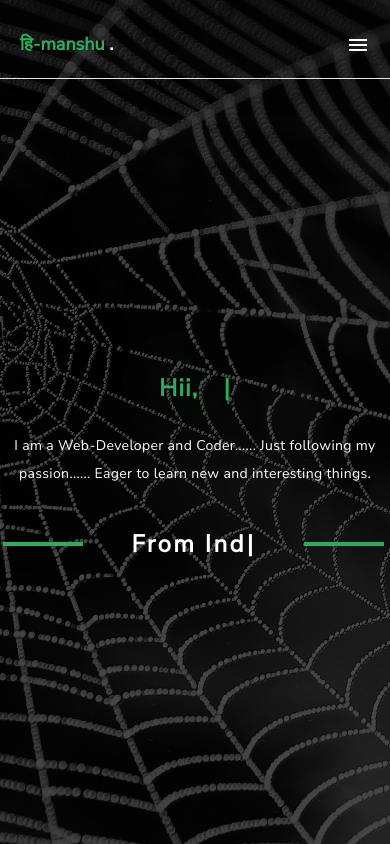
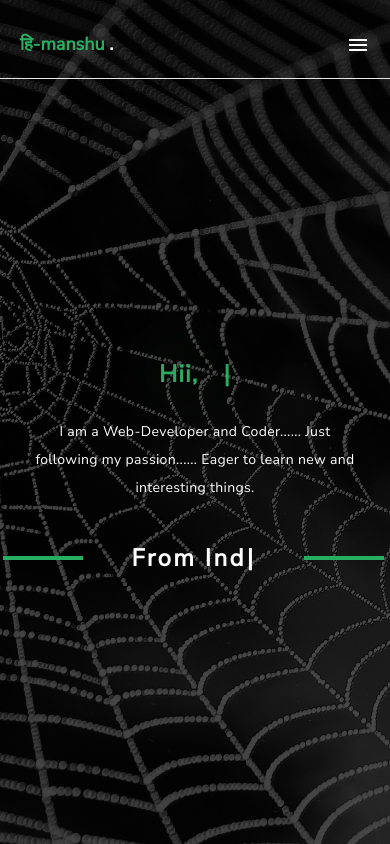
Before and after one commit to AmritHimanshu/New-Portfolio, a React (Create React App) app in the folder client/: page / in a window 390 px wide. Built offline with nearby package versions, Linux system fonts and the light colour scheme; no server answers.

Commit message:
fixed home page and added another image in about page and changed the width of the description

```diff
--- a/client/src/Components/About.js
+++ b/client/src/Components/About.js
@@ -2,7 +2,7 @@ import React, { useEffect } from 'react';
 import { motion, useAnimation } from "framer-motion";
 import { useInView } from "react-intersection-observer";
 import aboutBg from '../images/aboutBg.jpg';
-import himanshu from '../images/himanshu.jpg';
+import himanshu from '../images/himanshu.png';
 
 function About() {
 
@@ -35,22 +35,22 @@ function About() {
     }, [controls, inView]);
 
     return (
-        <div id='about' className='h-screen w-full ' style={{
+        <div id='about' className='h-screen w-full' style={{
             backgroundImage: `url(${aboutBg})`,
             backgroundSize: 'cover',
             backgroundRepeat: 'no-repeat',
             backgroundPosition: 'center bottom',
         }}>
-            <div className='bg-black bg-opacity-60 h-full w-full flex flex-col lg:flex-row items-center justify-center space-y-36 sm:space-y-0 sm:justify-around'>
+            <div className='px-2 bg-black bg-opacity-60 h-full w-full flex flex-col lg:flex-row items-center justify-center space-y-10 sm:space-y-0 sm:justify-around'>
 
                 <motion.div ref={ref} animate={controls} initial="hidden" variants={skillVariants} className='flex items-center justify-center'>
                     <div className='flex items-center'>
-                        <img className='w-[250px] h-[250px] sm:w-[400px] sm:h-[450px] lg:w-[350px] lg:h-[400px] rounded-full' src={himanshu} alt="" />
+                        <img className='w-[150px] h-[200px] sm:w-[400px] sm:h-[450px] lg:w-[350px] lg:h-[400px] rounded-full object-cover' src={himanshu} alt="" />
                     </div>
                 </motion.div>
 
                 <div className='flex items-center justify-center'>
-                    <div className='w-auto h-auto max-h-[400px max-w-[950px]  px-10 space-y-1 lg:space-y-5'>
+                    <div className='w-auto h-auto max-h-[400px max-w-[950px] px-10 space-y-1 lg:space-y-5'>
 
                         <motion.div ref={ref} animate={controls} initial="hidden" variants={titleVariants} className='text-xl sm:text-3xl lg:text-5xl  font-semibold tracking-wider bg-gradient-to-r from-green-800 to-baby-green inline-block text-transparent bg-clip-text cursor-default'>About Me</motion.div>
 
@@ -58,7 +58,7 @@ function About() {
                         <p className='text-[10px] sm:text-xl font-medium text-white'>
                             Inquisitive | Mysterious | SmartWorker | Tenacious
                         </p>
-                        <motion.div ref={ref} animate={controls} initial="hidden" variants={skillVariants} className='text-[13px] sm:text-2xl text-white sm:tracking-wide sm:leading-loose'>
+                        <motion.div ref={ref} animate={controls} initial="hidden" variants={skillVariants} className='text-[11px] md:text-[13px] xl:text-2xl text-white sm:tracking-wide sm:leading-loose'>
                             Enthusiastic web developer and coder, I excel in transforming concepts into digital reality with a passion for problem-solving. With a diverse portfolio showcasing expertise in e-commerce, user interfaces, and backend optimization, I thrive in challenging environments. A perpetual learner, I stay ahead in the dynamic tech landscape, embracing new languages and frameworks. Committed to innovation, I approach obstacles as opportunities for growth. Eager to contribute my skills to dynamic projects, I bring a relentless drive for excellence
                         </motion.div>
 
--- a/client/src/Components/FirstSection.js
+++ b/client/src/Components/FirstSection.js
@@ -51,7 +51,7 @@ function FirstSection() {
                         <Header />
                     </div>
 
-                    <div className='my-36 h-full flex md:flex-col lg:flex-row items-center relative'>
+                    <div className='h-full flex md:flex-col lg:flex-row items-center relative'>
 
                         <div className={`text-center`} >
 
@@ -67,7 +67,7 @@ function FirstSection() {
                                 </span>
                             </div>
 
-                            <div className='text-sm sm:text-xl text-white tracking-wide leading-loose xl:w-[45vw]'>
+                            <div className='text-sm m-auto w-[320px] sm:w-auto sm:text-xl text-white tracking-wide leading-loose xl:w-[45vw]'>
                                 I am a Web-Developer and Coder...... Just following my passion...... Eager to learn new and interesting things.
                             </div>
 
```
Also changed, not shown: client/src/images/himanshu.jpg (deleted), 1 other file (tests, documents, lock files or other folders).
